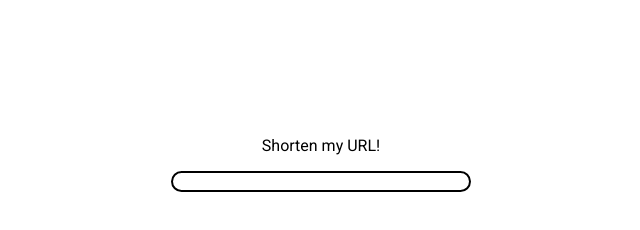
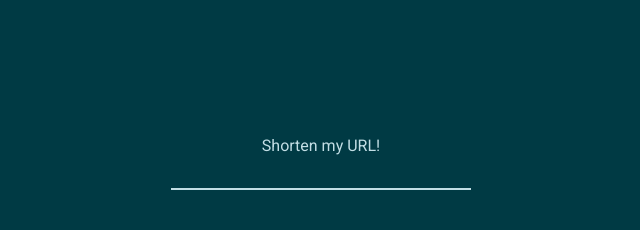
Before and after one commit to karpimpski/url-shortener, a website: page views/index.html in a window 1280 px wide. Shown: the whole page, without its empty margins (319-959 px from the left). Drawn offline with nearby package versions, Linux system fonts and the light colour scheme; files that its build step writes are made by us from their sources; files whose address does not match are found by name.

Commit message:
finishing up styles

```diff
--- a/public/main.css
+++ b/public/main.css
@@ -1,10 +1,12 @@
 body{
   font-family: 'Roboto', sans-serif;
   padding-top: 10%;
+  background: #003A44;
 }
 
-.invalid{
-  background: red;
+#oldurl.invalid{
+  background: rgba(0,0,0,0.5) !important;
+  transition: all 0.5s;
 }
 
 .row{
@@ -17,17 +19,27 @@ body{
 
 p{
   text-align: center;
+  color: #C2DEE5;
 }
 
 #oldurl{
-  border: 2px solid black;
-  border-radius: 15px;
+  border: none;
+  border-bottom: 2px solid #C2DEE5;
+  color: #C2DEE5;
   padding-left: 7px;
   padding-right: 7px;
   text-align: center;
   width: 300px;
+  background: gray;
+  background: none;
+  transition: all 0.5s;
 }
 
 #oldurl:focus{
   outline: none;
+  background: rgba(0,0,0,0.1);
 }
+
+a{
+  color: #06565A;
+}
```
